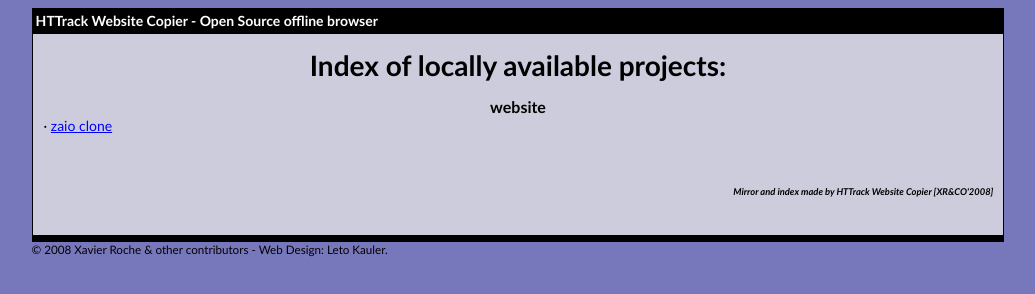
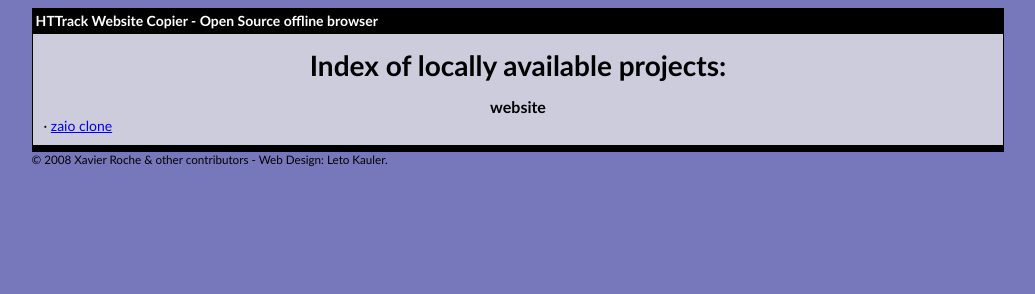
Before and after one commit to Tazz0007/zaio-clone, a plain HTML site: page index.html in a window 1280 px wide. Shown: the whole page, without its empty margins (122-1157 px from the left). Drawn offline with Linux system fonts and the light colour scheme.

Commit message:
Update index.html

```diff
--- a/index.html
+++ b/index.html
@@ -104,12 +104,6 @@
    		  </TD>
 		</TR>
 	</TABLE>
-	<BR>
-	<H6 ALIGN="RIGHT">
-         <I>Mirror and index made by HTTrack Website Copier [XR&CO'2008]</I>
-	</H6>
-	<!-- Mirror and index made by HTTrack Website Copier/3.49-2 [XR&CO'2014] -->
-	<!-- Thanks for using HTTrack Website Copier! -->
 
 <!-- ==================== Start epilogue ==================== -->
 		</td>
```
